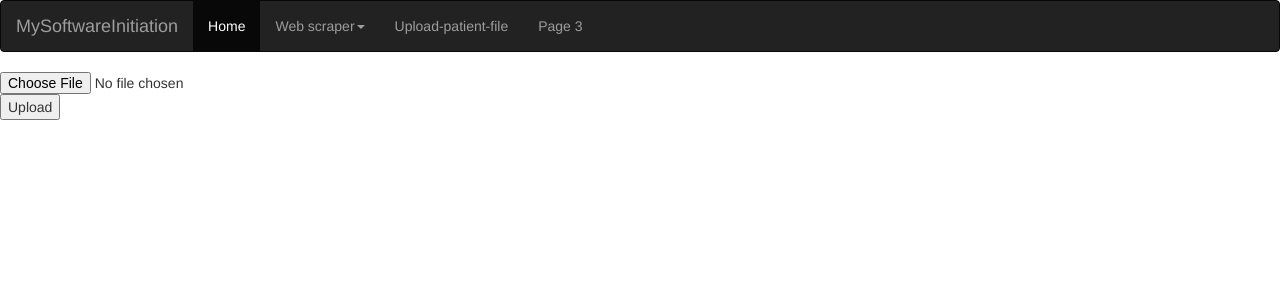
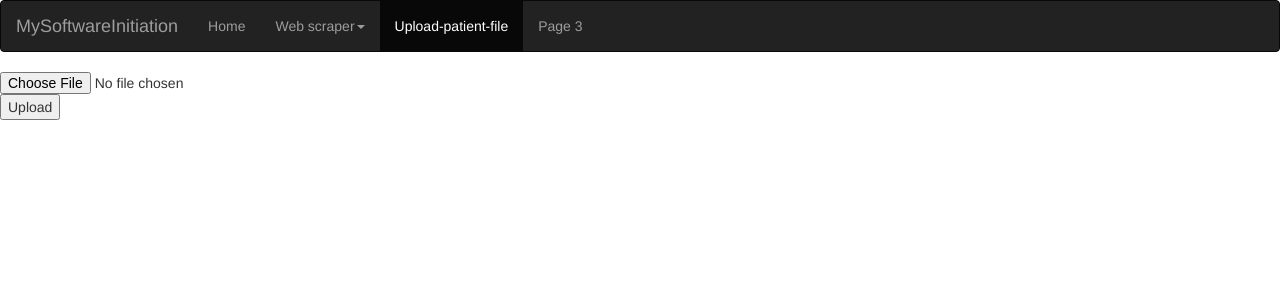
Before and after one commit to tristanalfred/MySoftwareInitiation, a Django app: page /upload-patient-file/ in a window 1280 px wide. Shown: the top 300 px of the page. Run offline with Django 4.2, Linux system fonts and the light colour scheme; some libraries are stand-ins or nearby versions.

Commit message:
feature/upload_file : improve navbar

```diff
--- a/templates/base.html
+++ b/templates/base.html
@@ -8,14 +8,18 @@
         {% endblock %}
     </head>
     <body>
+        {% url 'home' as home_url %}
+        {% url 'archetypes' as archetypes_url %}
+        {% url 'upload-patient-file' as upload_patient_file_url %}
+
         <nav class="navbar navbar-inverse">
           <div class="container-fluid">
             <div class="navbar-header">
               <a class="navbar-brand" href="{% url 'home' %}">MySoftwareInitiation</a>
             </div>
             <ul class="nav navbar-nav">
-              <li class="active"><a href="{% url 'home' %}">Home</a></li>
-              <li class="dropdown">
+              <li class="nav-item {% if request.path == home_url %} active {%endif%}"><a href="{% url 'home' %}"> Home </a></li>
+              <li class="dropdown nav-item {% if request.path == archetypes_url %} active {%endif%}">
                 <a class="dropdown-toggle" data-toggle='dropdown' href="#">Web scraper<span class="caret"></span></a>
                 <ul class="dropdown-menu">
                   <li><a href="{% url 'archetypes' %}">Archetypes</a></li>
@@ -23,7 +27,7 @@
                   <li><a href="#">Page 1-3</a></li>
                 </ul>
               </li>
-              <li><a href="{% url 'upload-patient-file' %}">Upload-patient-file</a></li>
+              <li class="nav-item {% if request.path == upload_patient_file_url %} active {%endif%}"><a href="{% url 'upload-patient-file' %}">Upload-patient-file</a></li>
               <li><a href="#">Page 3</a></li>
             </ul>
           </div>
```
